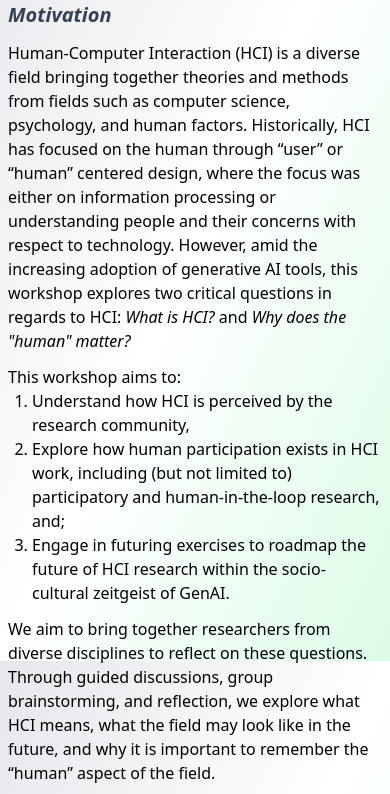
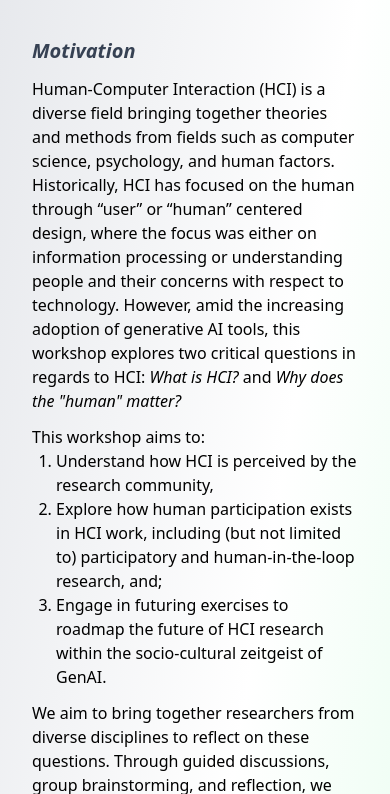
Before and after one commit to what-is-hci/what-is-hci.github.io, a website: page index.html in a window 390 px wide. Shown: the part 183-977 px from the top of the page. Drawn offline with Linux system fonts and the light colour scheme.

Commit message:
fixed mobile bg

```diff
--- a/index.html
+++ b/index.html
@@ -5,7 +5,7 @@
   <meta name="viewport" content="width=device-width, initial-scale=1.0">
   <link href="./output.css" rel="stylesheet">
 </head>
-<body class="from-gray-200 via-white to-green-100 bg-linear-to-br px-2 py-4 max-w-4xl mx-auto h-screen">
+<body class="from-gray-200 via-white to-green-100 bg-linear-to-br px-8 py-4 max-w-4xl mx-auto min-h-screen h-full">
   <header class="py-8">
     <h1 class="text-3xl font-semibold">What is (H)CI: Why Does the “Human” Matter?</h1>
     <p>a <a class="text-green-700 underline" href="https://conferences.graphicsinterface.org/2026/" target="_blank" rel="noopener noreferrer">Graphics Interface 2026</a> workshop</p>
```
Also changed, not shown: output.css.
